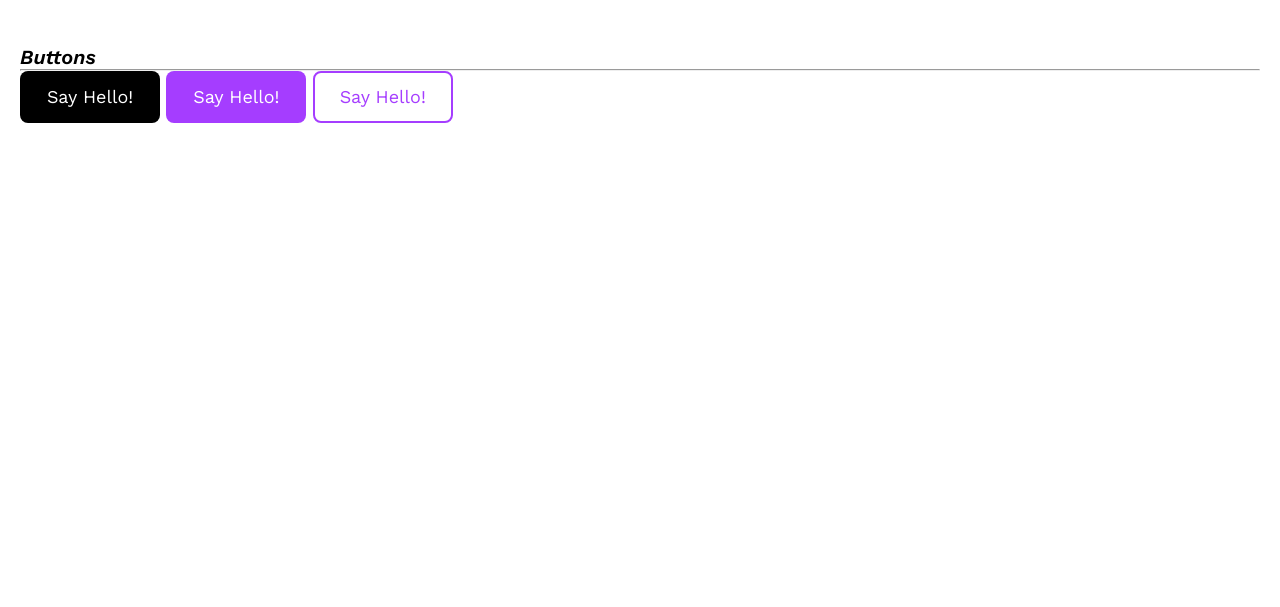
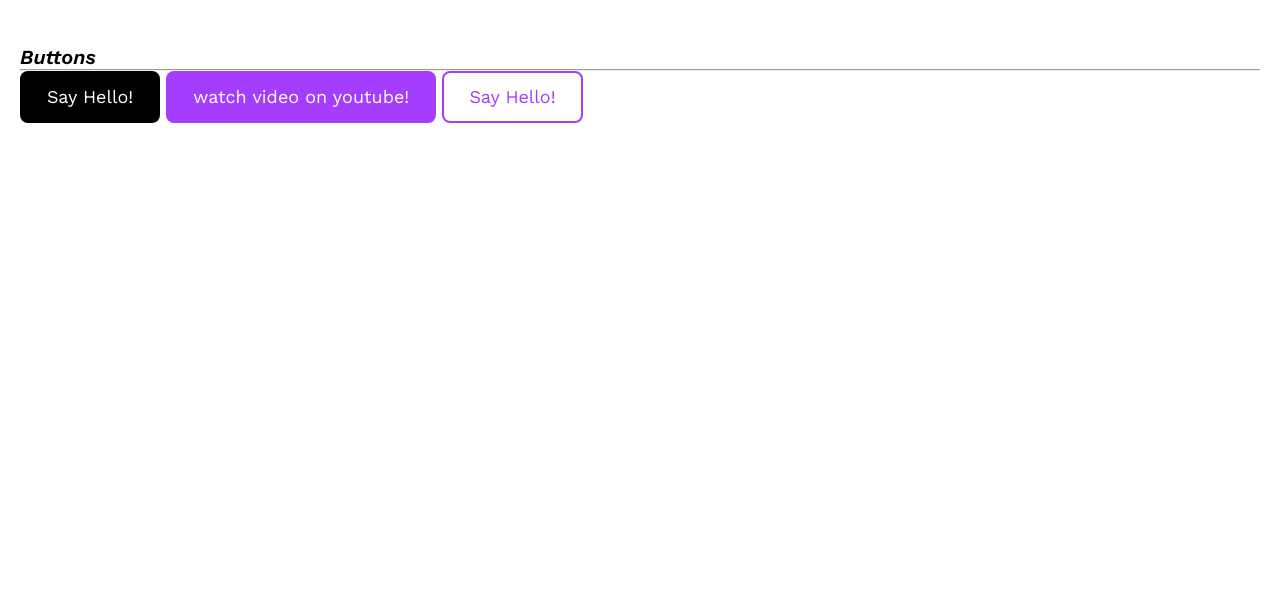
Before and after one commit to Aashik81443/Raju-Portfolio, a plain HTML site: page components.html in a window 1280 px wide. Shown: the part 193-800 px from the top of the page. Drawn offline with nearby package versions, Linux system fonts and the light colour scheme.

Commit message:
button text updated

```diff
--- a/components.html
+++ b/components.html
@@ -29,7 +29,7 @@
           <hr />
           <a href="https://www.youtube.com/" class="btn">Say Hello!</a>
 
-          <a href="https://www.youtube.com/" class="btn btn-primary">Say Hello!</a>
+          <a href="https://www.youtube.com/" class="btn btn-primary">watch video on youtube!</a>
           <a href="https://www.youtube.com/" class="btn btn-secondary">Say Hello!</a>
         </div>
       </section>
```
